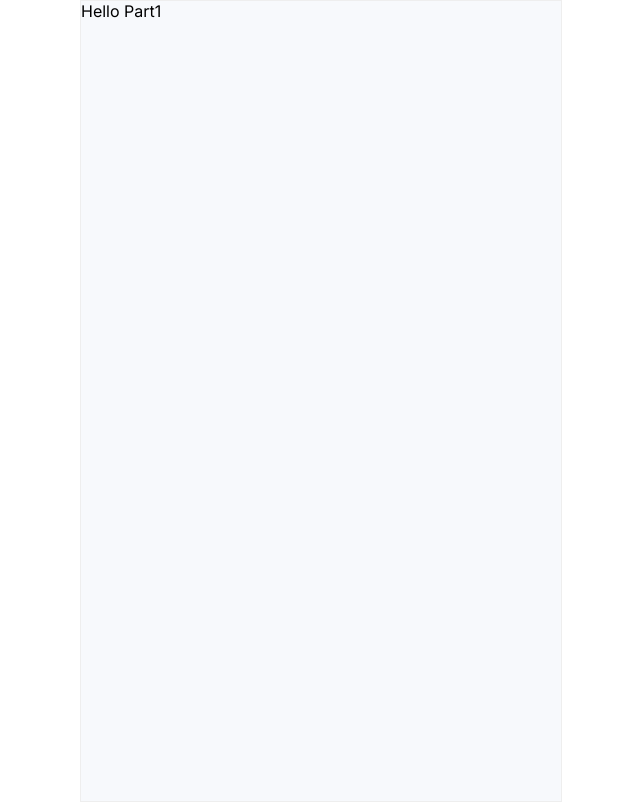
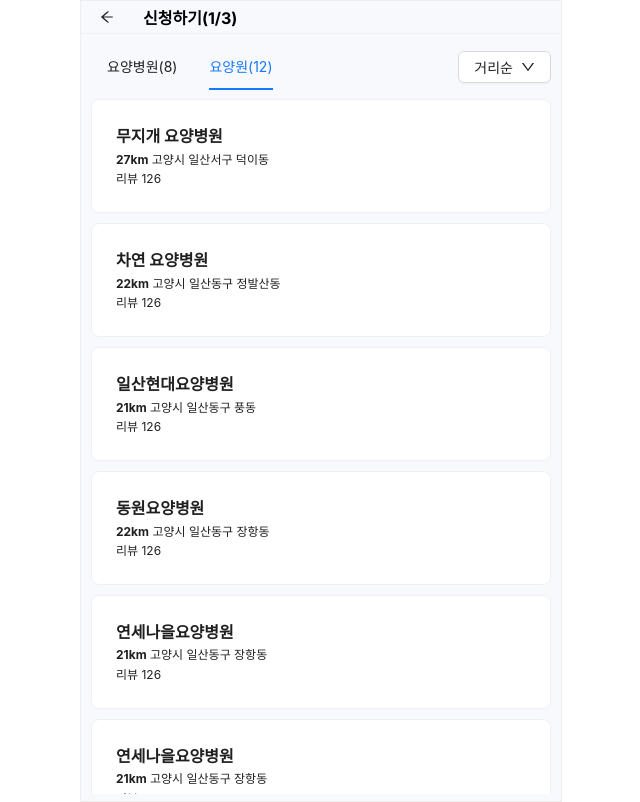
Before and after one commit to vuei91/hospital, a Next.js app: page /application/part1 in a window 1280 px wide. Shown: the whole page, without its empty margins (319-959 px from the left). Built offline with nearby package versions, Linux system fonts and the light colour scheme.

Commit message:
신청서 1페이지 완성

```diff
--- a/app/application/part1/page.js
+++ b/app/application/part1/page.js
@@ -1,7 +1,123 @@
+import BackButtonHeader from "@/components/BackButtonHeader";
+import { DownOutlined } from "@ant-design/icons";
+import { Button, Card, Dropdown, Flex, Menu, Space } from "antd";
 import React from "react";
 
+const list = [
+  {
+    title: "무지개 요양병원",
+    dist: "27km",
+    addr: "고양시 일산서구 덕이동",
+    review: "126",
+  },
+  {
+    title: "차연 요양병원",
+    dist: "22km",
+    addr: "고양시 일산동구 정발산동",
+    review: "126",
+  },
+  {
+    title: "일산현대요양병원",
+    dist: "21km",
+    addr: "고양시 일산동구 풍동",
+    review: "126",
+  },
+  {
+    title: "동원요양병원",
+    dist: "22km",
+    addr: "고양시 일산동구 장항동",
+    review: "126",
+  },
+  {
+    title: "연세나을요양병원",
+    dist: "21km",
+    addr: "고양시 일산동구 장항동",
+    review: "126",
+  },
+  {
+    title: "연세나을요양병원",
+    dist: "21km",
+    addr: "고양시 일산동구 장항동",
+    review: "126",
+  },
+  {
+    title: "연세나을요양병원",
+    dist: "21km",
+    addr: "고양시 일산동구 장항동",
+    review: "126",
+  },
+  {
+    title: "연세나을요양병원",
+    dist: "21km",
+    addr: "고양시 일산동구 장항동",
+    review: "126",
+  },
+];
+
 const ApplicationPart1 = () => {
-  return <div>Hello Part1</div>;
+  return (
+    <Flex vertical style={{ height: "100%", overflow: "hidden" }}>
+      <BackButtonHeader title={"신청하기(1/3)"} />
+      <Flex vertical style={{ margin: 10, height: "100%" }}>
+        <ApplicationPart1Nav />
+        <Flex
+          vertical
+          style={{
+            margin: "10px 0 50px 0",
+            overflow: "scroll",
+            flexGrow: 1,
+          }}
+        >
+          {list.map((item, key) => (
+            <ApplicationPart2Card
+              key={key}
+              title={item.title}
+              dist={item.dist}
+              addr={item.addr}
+              review={item.review}
+            />
+          ))}
+        </Flex>
+      </Flex>
+    </Flex>
+  );
+};
+
+const ApplicationPart1Nav = () => (
+  <Flex align="center">
+    <Menu
+      mode="horizontal"
+      defaultSelectedKeys={["2"]}
+      items={[
+        { key: 1, label: "요양병원(8)" },
+        { key: 2, label: "요양원(12)" },
+      ]}
+      style={{ flexGrow: 1, backgroundColor: "#F7F9FC", border: 0 }}
+    />
+    <Dropdown
+      style={{ marginRight: 10 }}
+      menu={{ items: [{ key: "1", label: "거리순" }], onClick: null }}
+    >
+      <Button>
+        <Space>
+          거리순
+          <DownOutlined />
+        </Space>
+      </Button>
+    </Dropdown>
+  </Flex>
+);
+
+const ApplicationPart2Card = ({ title, dist, addr, review }) => {
+  return (
+    <Card hoverable style={{ lineHeight: 1.6, marginBottom: 10 }}>
+      <strong style={{ fontSize: 16 }}>{title}</strong>
+      <div style={{ fontSize: 12 }}>
+        <strong>{dist}</strong>&nbsp;{addr}
+      </div>
+      <div style={{ fontSize: 12 }}>리뷰 {review}</div>
+    </Card>
+  );
 };
 
 export default ApplicationPart1;
--- /dev/null
+++ b/components/BackButtonHeader.jsx
@@ -0,0 +1,34 @@
+import { ArrowLeftOutlined } from "@ant-design/icons";
+import { Button, Flex } from "antd";
+import React from "react";
+
+const BackButtonHeader = ({ title }) => {
+  return (
+    <Flex
+      style={{
+        height: 56,
+        width: "100%",
+        alignItems: "center",
+        borderBottom: "1px solid #EFF0F2",
+      }}
+    >
+      <Button
+        icon={<ArrowLeftOutlined />}
+        type="text"
+        style={{ marginLeft: 10 }}
+      />
+      <div
+        style={{
+          fontSize: 16,
+          fontWeight: "bold",
+          flexGrow: 1,
+          marginLeft: 20,
+        }}
+      >
+        {title}
+      </div>
+    </Flex>
+  );
+};
+
+export default BackButtonHeader;
```
Also changed, not shown: app/page.js (+39 -25 lines).
